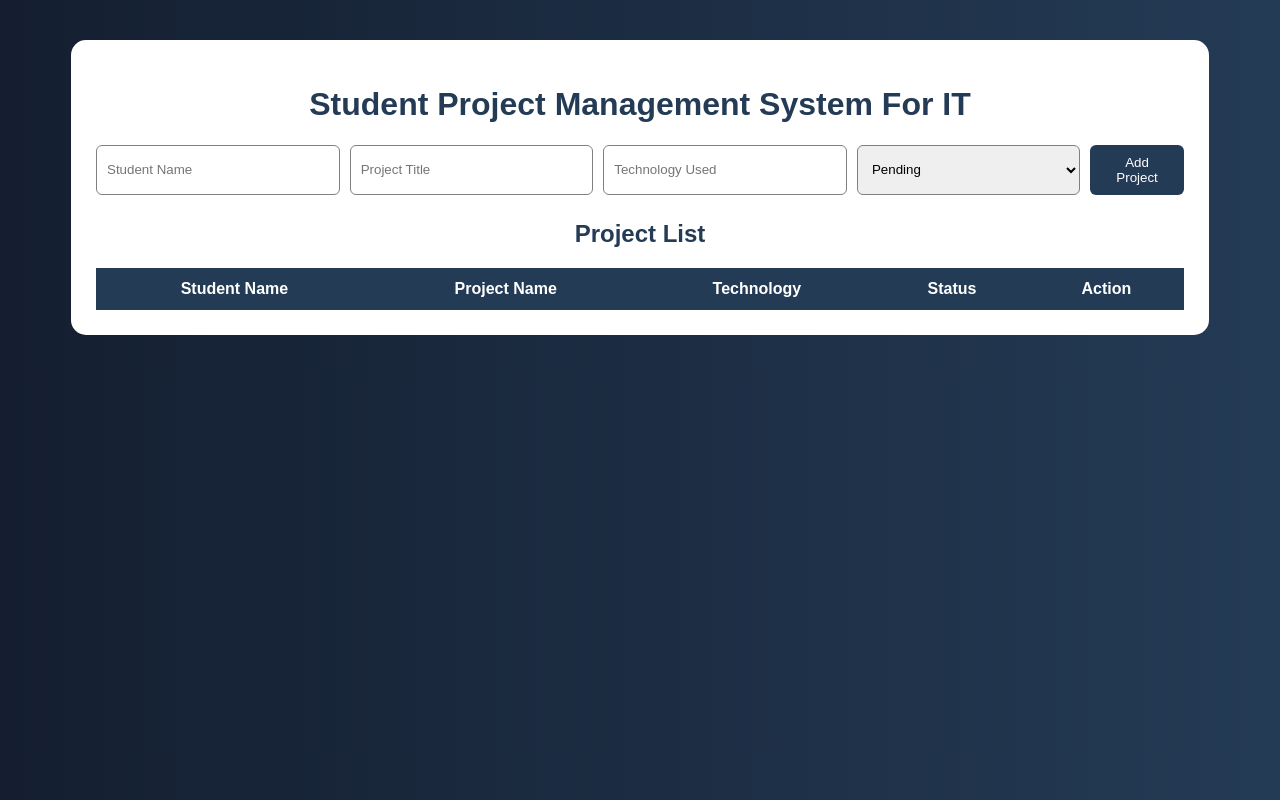
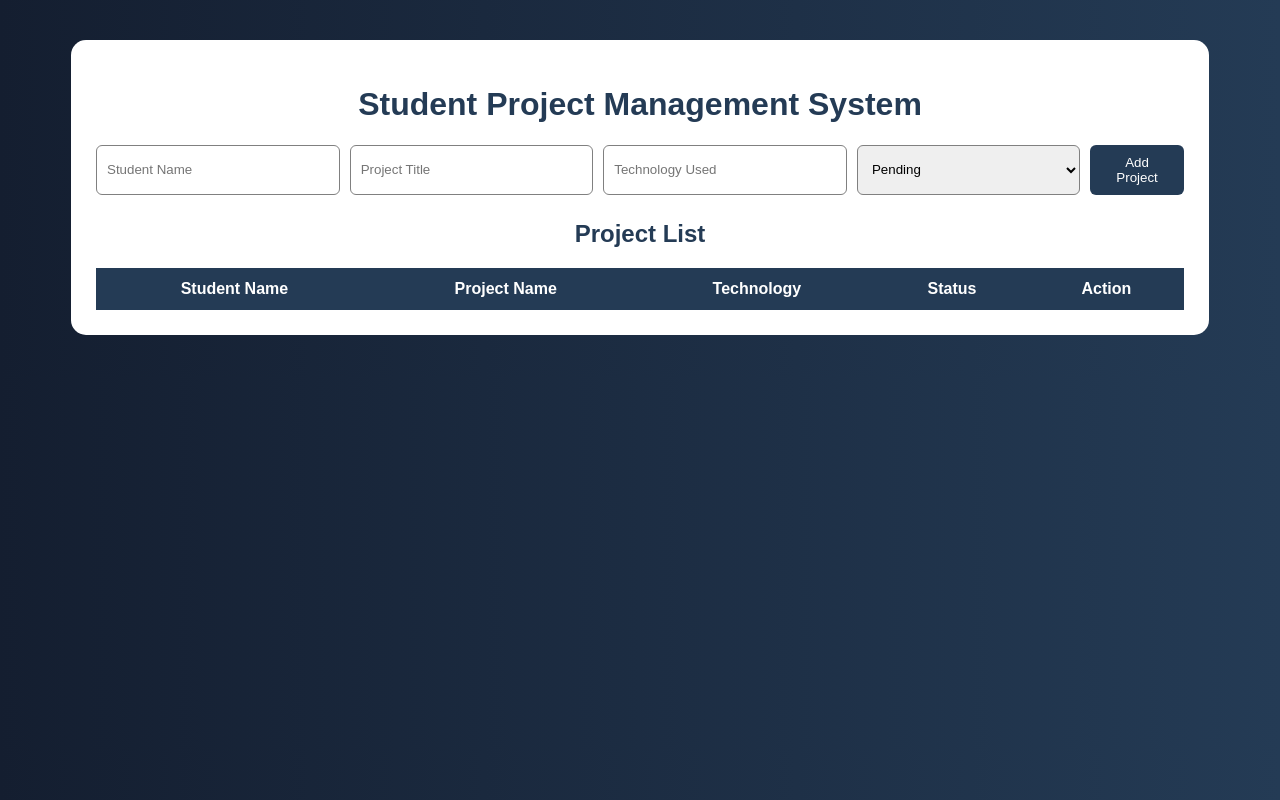
Before and after one commit to narayanatavva123/student-project-management-system, a website: page public/index.html in a window 1280 px wide. Drawn offline with Linux system fonts and the light colour scheme; no server answers.

Commit message:
Update index.html

```diff
--- a/public/index.html
+++ b/public/index.html
@@ -7,7 +7,7 @@
 <body>
 
 <div class="container">
-  <h1>Student Project Management System For IT </h1>
+  <h1>Student Project Management System  </h1>
 
   <div class="form-box">
     <input type="text" id="studentName" placeholder="Student Name">
```
